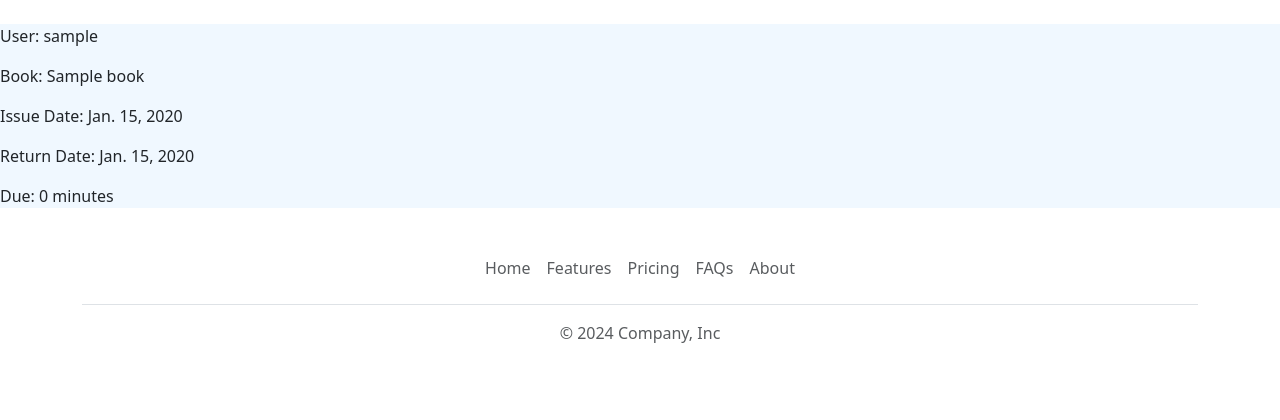
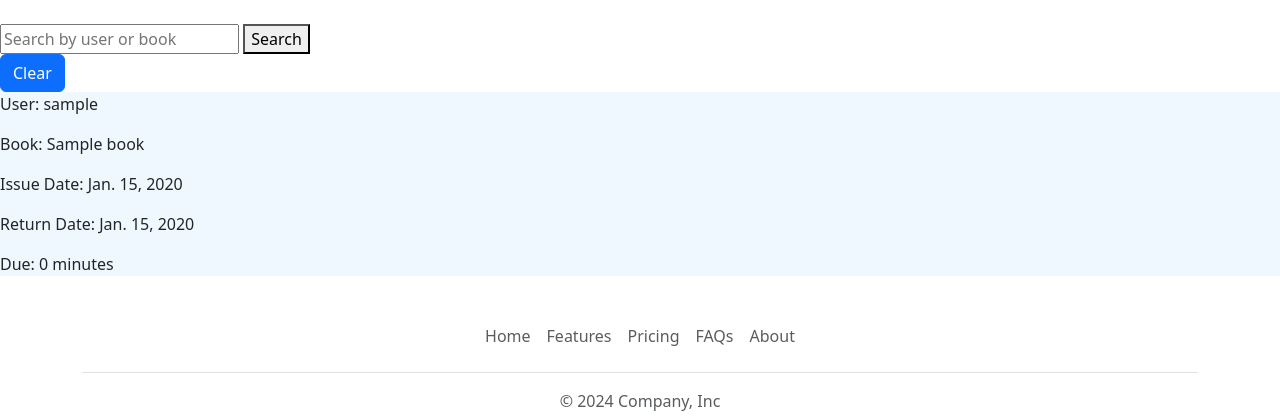
Before and after one commit to krishnasree5/library-management-system-ii, a Django app: page /issue/notifications/ in a window 1280 px wide. Shown: the part 109-529 px from the top of the page. Run offline with Django 5.2, Linux system fonts and the light colour scheme; a user stored in the database is signed in; tables that the repository leaves empty hold one stand-in row (values such as "Sample post").

Commit message:
Search by issue

```diff
--- a/library/issue/templates/issue/notifications.html
+++ b/library/issue/templates/issue/notifications.html
@@ -4,6 +4,11 @@
 
 {% block content %}
 <div>
+    <form method="get" action="{% url 'issue:notifications' %}">
+        <input type="text" name="query" value="{{query}}" placeholder="Search by user or book ">
+        <button type="submit">Search</button>
+    </form>
+    <a class="btn btn-primary" href="{% url 'issue:notifications' %}">Clear</a>
     {% for alert in alerts %}
         <div style="background-color: aliceblue;">
             <p>User: {{ alert.user }}</p>
--- a/library/issue/views.py
+++ b/library/issue/views.py
@@ -64,13 +64,16 @@ def delete(request, pk):
 
 @login_required
 def notifications(request):
+    alerts = Issue.objects.filter(due='yes')
+
+    query = request.GET.get('query', '')
+    if query:
+        alerts = alerts.filter(Q(user__username__icontains=query) | Q(book__title__icontains=query))
 
     if request.user.type == 'Student':
-        alerts = Issue.objects.filter(Q(user=request.user) & Q(due='yes'))
-
-    elif request.user.type == 'Staff':
-        alerts = Issue.objects.filter(due='yes')
+        alerts = Issue.objects.filter(Q(user=request.user))
 
     return render(request, 'issue/notifications.html', {
+        'query': query,
         'alerts': alerts
     })
```
